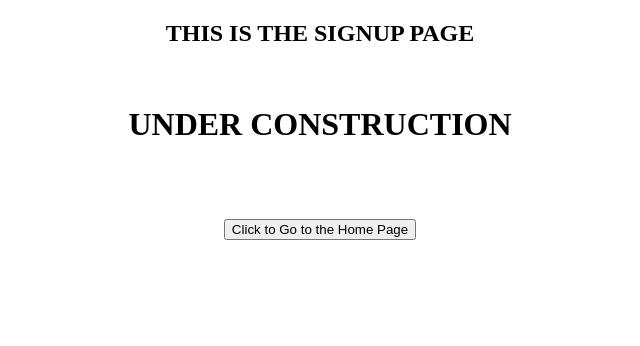
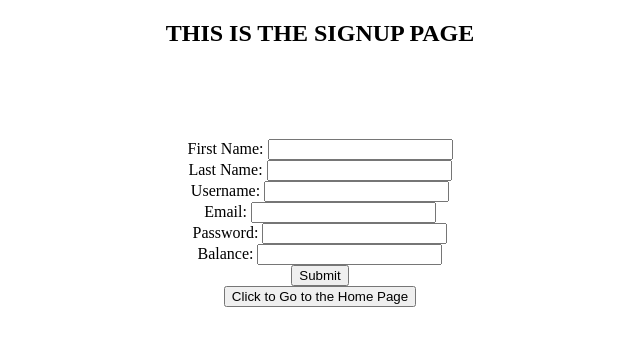
Before and after one commit to MehmetBisen/elite102bankproject, a Flask app: page /signup in a window 1280 px wide. Shown: the top 346 px of the page, without its empty margins (320-960 px from the left). Run offline with Flask 3, Linux system fonts and the light colour scheme.

Commit message:
updated but with error on the modify_account part

```diff
--- a/main.py
+++ b/main.py
@@ -1,28 +1,45 @@
 from flask import Flask, render_template, request
+import mysql.connector
+#from forms import SignUpForm
 
 app = Flask('app')
 
 @app.route('/')
-def hello_world():
-    print(request.headers)
+def welcome():
     return render_template(
         'welcome.html'
     )
 
 @app.route('/form')
 def form():
-   return render_template(
-      'form.html'
-   )
-
-@app.route('/signup')
-def signup():
   return render_template(
-    'signup.html'
+    'form.html'
   )
 
-@app.route('/login')
+@app.route('/signup', methods = ['GET', 'POST'])
+def signup():
+  print(request.args, "firstName" in request.args)
+  if "firstName" in request.args:
+     sign_up(request.args.get("firstName"), request.args.get("lastName"), request.args.get("username"),
+             request.args.get("email"), request.args.get("password"), request.args.get("balance"))
+
+  return render_template(
+    'signup.html',
+
+  )
+
+@app.route('/login', methods = ['GET', 'POST'])
 def login():
+  print(request.args, "username" in request.args)
+  if "username" in request.args:
+    log_in(request.args.get("userName"), request.args.get("password"))
+    return render_template(
+        'account.html'
+    )
+
+
+
+
   return render_template(
     'login.html'
   )
@@ -33,6 +50,68 @@ def menu():
     'menu.html'
   )
 
+@app.route('/account', methods = ['GET', 'POST'])
+def account():
+  print(request.args, "firstName" in request.args)
+  if "firstName" in request.args:
+    modify_account(request.args.get("username"), request.args.get("firstName"), request.args.get("lastName"), request.args.get("email"), request.args.get("password"))
+
+  return render_template(
+    'account.html'
+   )
+
+
+
+
+
+
+def modify_account(username, firstName, lastName, email, password):
+    if firstName and lastName and email and password: # check if all values are not empty or None
+        connection = mysql.connector.connect(user="root", database="quickbanking", password="Hikmet1q.")
+        connection.autocommit = True
+        cursor = connection.cursor()
+
+        modify = (f"""UPDATE account SET firstName = '{firstName}', lastName = '{lastName}', email = '{email}', password = '{password}' WHERE username = '{username}'""")
+
+        cursor.execute(modify)
+
+        connection.commit()
+        cursor.close()
+        connection.close()
+    else:
+        print("Error: One or more values are empty or None.")
+
+
+
+
+def log_in(username, password):
+  check = (f"""SELECT * FROM account WHERE userName = '{username}' AND password = '{password}'""")
+
+  connection = mysql.connector.connect(user = "root", database = "quickbanking", password = "Hikmet1q.")
+  connection.autocommit = True
+  cursor = connection.cursor()
+
+  cursor.execute(check)
+
+
+  connection.close()
+
+
+
+def sign_up(firstName, lastName, username, email, password,  balance):
+  insert = (f"""INSERT INTO account (firstName, lastName, userName, email, password, balance)
+  VALUES ('{firstName}', '{lastName}', '{username}', '{email}', '{password}',  {balance})""")
+
+
+
+  connection = mysql.connector.connect(user = "root", database = "quickbanking", password = "Hikmet1q.")
+  connection.autocommit = True
+  cursor = connection.cursor()
+
+  cursor.execute(insert)
+
+  cursor.close()
+  connection.close()
 
 if __name__ == "__main__":
     app.run(host='0.0.0.0', port=8080)
--- a/templates/menu.html
+++ b/templates/menu.html
@@ -14,18 +14,18 @@
         <br>
         <br>
         <div class="signup-box-button">
-          <a href = "https://example102.mehmetbisen.repl.co/signup">
+          <a href = "http://192.168.1.106:8080/signup">
           <button onclick="QB()"> Click to Create an Account</button>
         </div>
         <br>
         <div class="login-box-button">
-          <a href = "https://example102.mehmetbisen.repl.co/login">
+          <a href = "http://192.168.1.106:8080/login">
           <button onclick="QB()"> Click to Login</button>
         </div>
         <br>
         <br>
         <div class="home-page">
-          <a href = "https://example102.mehmetbisen.repl.co">
+          <a href = "http://192.168.1.106:8080">
           <button onclick="QB()"> Click to Go to The Home Page</button>
         </div>
     </center>
--- a/templates/signup.html
+++ b/templates/signup.html
@@ -11,13 +11,41 @@
         </div>
         <div>
           <br>
-          <h1>UNDER CONSTRUCTION</h1>
           <br>
           <br>
           <br>
-          <a href = "https://example102.mehmetbisen.repl.co">
-          <button onclick="QB()">  Click to Go to the Home Page</button>
+<!--          <a href = "http://192.168.1.106:8080">
+-->
         </div>
+
+            <form id="user-form">
+                <div>
+                    <label for="first-name">First Name:</label>
+                    <input type="text" id="first-name" name="firstName" required>
+                </div>
+                <div>
+                    <label for="last-name">Last Name:</label>
+                    <input type="text" id="last-name" name="lastName" required>
+                </div>
+                <div>
+                    <label for="username">Username:</label>
+                    <input type="text" id="username" name="username" required>
+                </div>
+                <div>
+                    <label for="email">Email:</label>
+                    <input type="email" id="email" name="email" required>
+                </div>
+                <div>
+                    <label for="password">Password: </label>
+                    <input type="text" id="password" name="password" required>
+                </div>
+                <div>
+                    <label for="balance">Balance:</label>
+                    <input type="number" id="balance" name="balance" required>
+                </div>
+                <button type="submit">Submit</button>
+            </form>
+            <button onclick="QB()">  Click to Go to the Home Page</button>
     </center>
       </div>
   </center>
--- a/templates/welcome.html
+++ b/templates/welcome.html
@@ -28,19 +28,19 @@
         <br>
         <br>
         <div class="signup-box-button">
-          <a href = "https://example102.mehmetbisen.repl.co/signup">
+          <a href = "/signup">
           <button onclick="QB()"> Click to Create an Account</button>
         </div>
         <br>
         <div class="login-box-button">
-          <a href = "https://example102.mehmetbisen.repl.co/login">
+          <a href = "/login">
           <button onclick="QB()"> Click to Login</button>
             <br>
             <br>
             <br>
         </div>
         <div>
-          <a href = "https://example102.mehmetbisen.repl.co/menu">
+          <a href = "/menu">
           <button onclick="QB()"> Click to Go to the Menu</button>
         </div>
     </center>
```
Also changed, not shown: templates/account.html (added, +45 -0 lines), templates/form.html (+7 -3 lines), templates/login.html (+21 -10 lines), test.py (added, +31 -0 lines).
